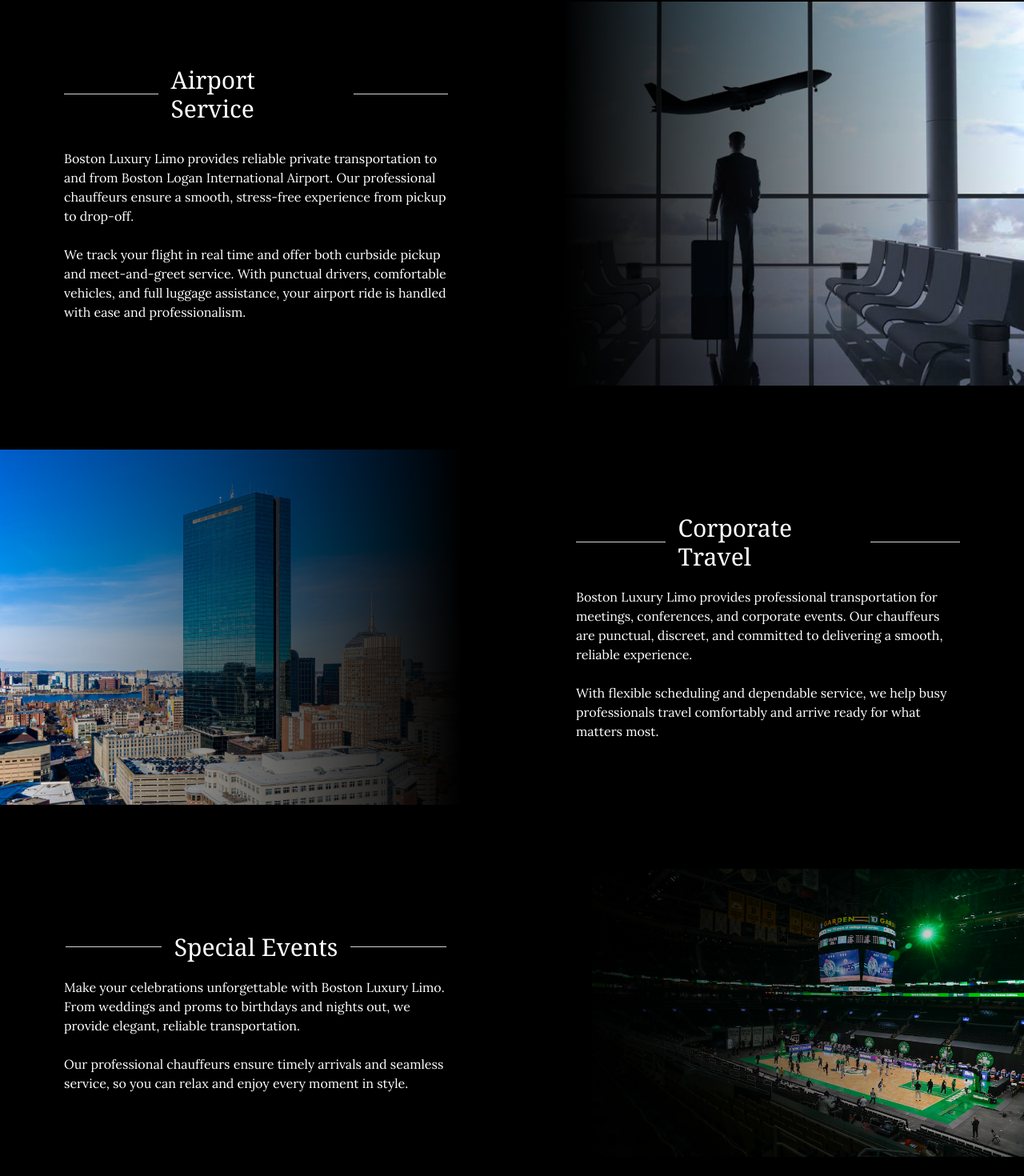
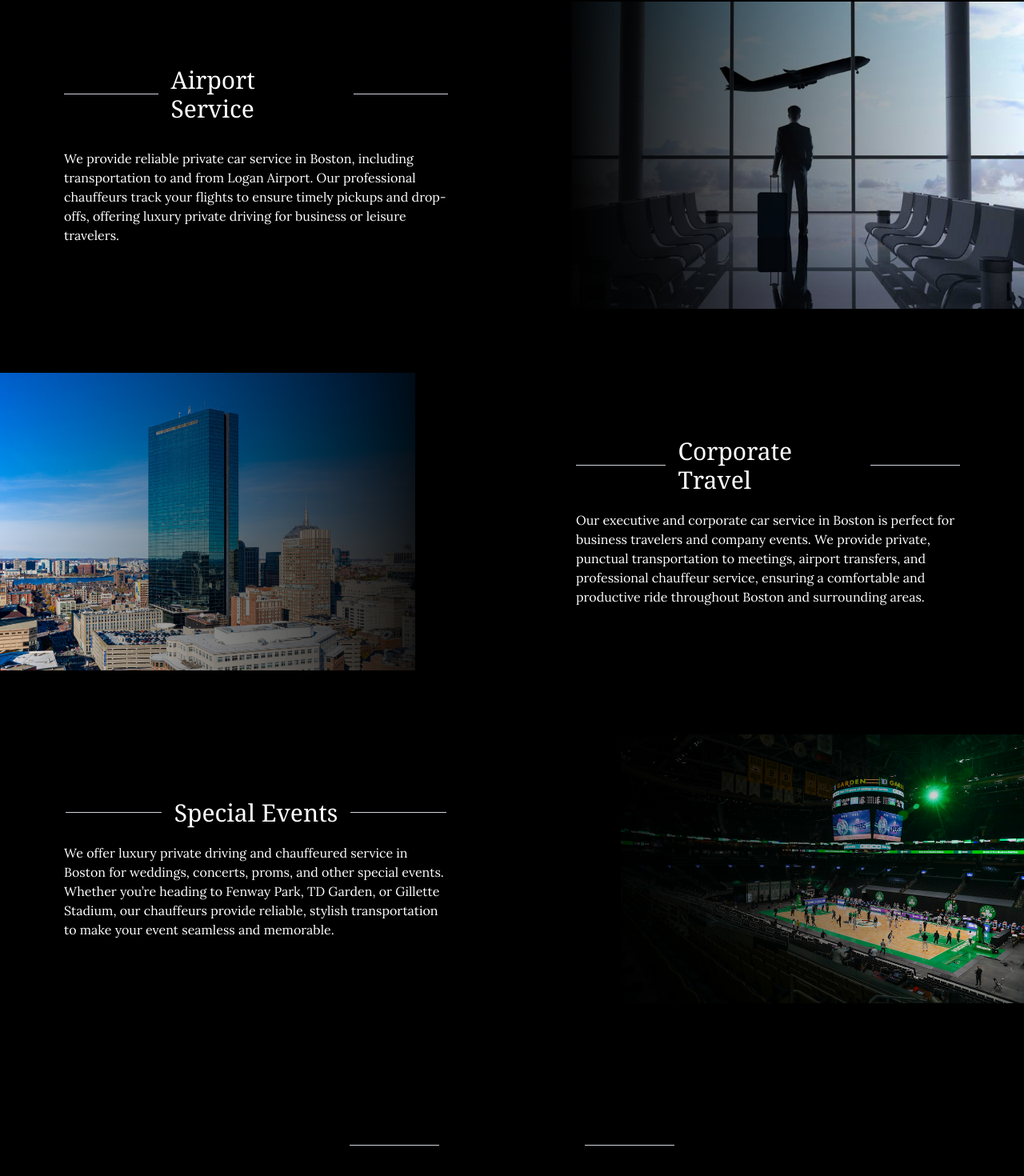
Before and after one commit to asougrati/Boston-Luxury-Limo, a Next.js app in the folder boston-limo-website/: page / in a window 1280 px wide. Shown: the part 1590-3060 px from the top of the page at 80% size. Built offline with nearby package versions, Linux system fonts and the light colour scheme; what tailwindcss-intersect, tailwindcss-motion would draw is missing.

Commit message:
adding more seo

```diff
--- a/boston-limo-website/app/components/ServicesHome.js
+++ b/boston-limo-website/app/components/ServicesHome.js
@@ -1,9 +1,9 @@
 import React from 'react';
 
 const text = new Map();
-text.set("airplane", {title: "Airport Service", description: "Boston Luxury Limo provides reliable private transportation to and from Boston Logan International Airport. Our professional chauffeurs ensure a smooth, stress-free experience from pickup to drop-off.\n\nWe track your flight in real time and offer both curbside pickup and meet-and-greet service. With punctual drivers, comfortable vehicles, and full luggage assistance, your airport ride is handled with ease and professionalism."});
-text.set("clarendon", {title: "Corporate Travel", description: "Boston Luxury Limo provides professional transportation for meetings, conferences, and corporate events. Our chauffeurs are punctual, discreet, and committed to delivering a smooth, reliable experience.\n\nWith flexible scheduling and dependable service, we help busy professionals travel comfortably and arrive ready for what matters most."});
-text.set("garden", {title: "Special Events", description: "Make your celebrations unforgettable with Boston Luxury Limo. From weddings and proms to birthdays and nights out, we provide elegant, reliable transportation.\n\nOur professional chauffeurs ensure timely arrivals and seamless service, so you can relax and enjoy every moment in style."})
+text.set("airplane", {title: "Airport Service", description: "We provide reliable private car service in Boston, including transportation to and from Logan Airport. Our professional chauffeurs track your flights to ensure timely pickups and drop-offs, offering luxury private driving for business or leisure travelers."});
+text.set("clarendon", {title: "Corporate Travel", description: "Our executive and corporate car service in Boston is perfect for business travelers and company events. We provide private, punctual transportation to meetings, airport transfers, and professional chauffeur service, ensuring a comfortable and productive ride throughout Boston and surrounding areas."});
+text.set("garden", {title: "Special Events", description: "We offer luxury private driving and chauffeured service in Boston for weddings, concerts, proms, and other special events. Whether you’re heading to Fenway Park, TD Garden, or Gillette Stadium, our chauffeurs provide reliable, stylish transportation to make your event seamless and memorable."})
 
 const ServicesHomeDesktop = React.forwardRef((props, ref) => {
   const {getImageURL} = props;
--- a/boston-limo-website/app/layout.js
+++ b/boston-limo-website/app/layout.js
@@ -5,8 +5,8 @@ import { Analytics } from "@vercel/analytics/next"
 const inter = Inter({ subsets: ["latin"] });
 
 export const metadata = {
-  title: "Boston Luxury Limo",
-  description: "Luxury Limo Service in Boston",
+  title: "Private Car & Chauffeured Service in Boston | Airport, Corporate & Special Events | Boston Luxury Limo",
+  description: "Reliable private car and chauffeured service in Boston for airport transportation, corporate travel, and special events. Ride in comfort with professional chauffeurs and luxury vehicles. Serving Boston, MA, and surrounding areas.",
 };
 
 export default function RootLayout({ children }) {
```
